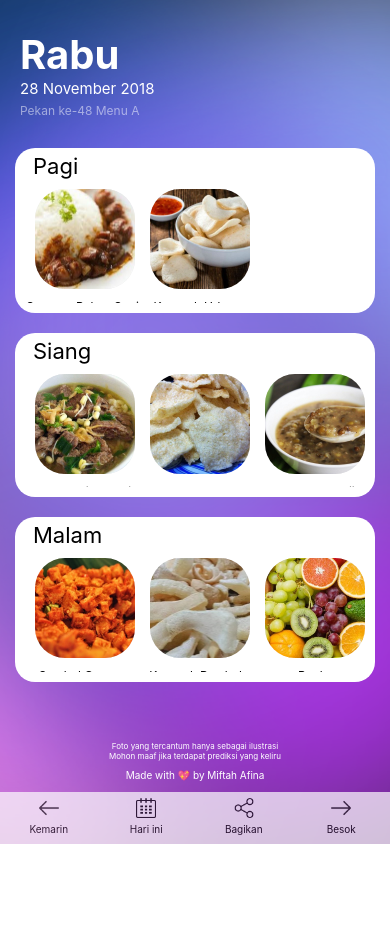
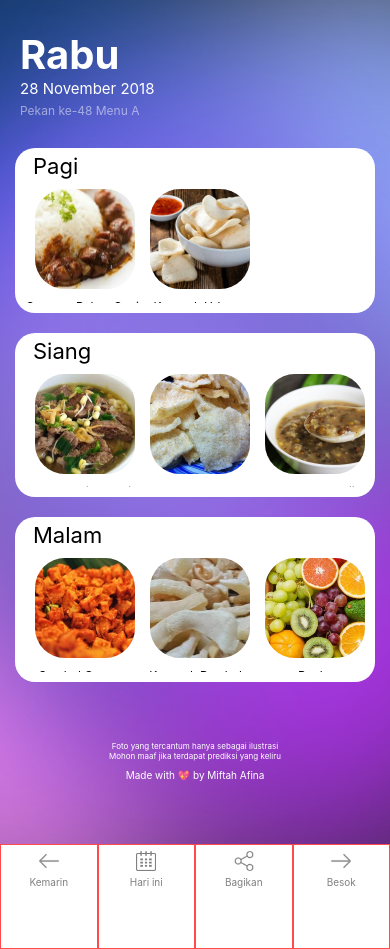
Before and after one commit to miftahafina/makan-apa, a React Native app: screen / in a window 390 px wide. Before the commit the page ends 897 px from the top, so only its background shows below. Built offline with nearby package versions, Linux system fonts and the light colour scheme.

Commit message:
Change TouchableOpacity to TouchableNativeFeedback

```diff
--- a/components/DateButton.js
+++ b/components/DateButton.js
@@ -1,17 +1,19 @@
 import React from 'react';
-import { StyleSheet, Text, Image, TouchableOpacity } from 'react-native';
+import { StyleSheet, Text, Image, View, TouchableNativeFeedback } from 'react-native';
 
 export default class DateButton extends React.Component {
   render() {
     const {button, text, image} = styles;
 
     return (
-      <TouchableOpacity style={button} onPress={this.props.action}>
-        <Image style={image} source={this.props.img}/>
-        <Text style={text}>
-          {this.props.children}
-        </Text>
-      </TouchableOpacity>
+      <TouchableNativeFeedback style={button} onPress={this.props.action}>
+        <View style={button}>
+          <Image style={image} source={this.props.img}/>
+          <Text style={text}>
+            {this.props.children}
+          </Text>
+        </View>
+      </TouchableNativeFeedback>
     )
   }
 }
```
